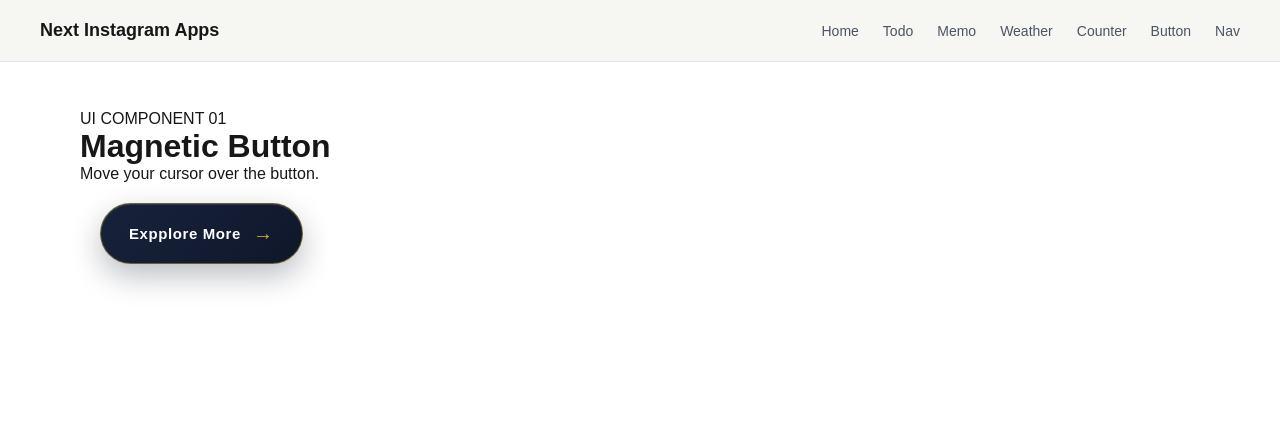
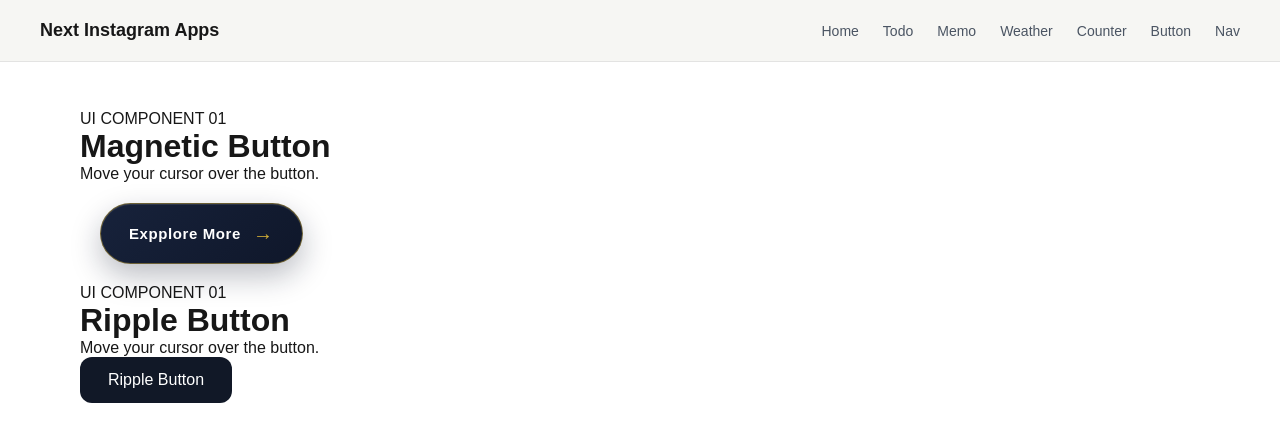
Before and after one commit to usamiyouhei/project-instagram, a Next.js app: page /button in a window 1280 px wide. Shown: the top 442 px of the page. Built offline with nearby package versions, Linux system fonts and the light colour scheme.

Commit message:
update rippleButton

```diff
--- a/src/app/button/page.tsx
+++ b/src/app/button/page.tsx
@@ -1,17 +1,29 @@
 import React from "react";
 import styles from "./page.module.scss";
 import MagneticButton from "@/components/ui/buttons/MagneticButton/MagneticButton";
+import RippleButton from "@/components/ui/buttons/RippleButton";
 
 export default function page() {
   return (
     <main className={styles.page}>
       <div className={styles.content}>
+        <div className={styles.magnetic}>
+          <p className={styles.label}>UI COMPONENT 01</p>
+
+          <h1>Magnetic Button</h1>
+
+          <p className={styles.discription}>
+            Move your cursor over the button.
+          </p>
+          <MagneticButton>Expplore More</MagneticButton>
+        </div>
+        <div className={styles.ripple}></div>
         <p className={styles.label}>UI COMPONENT 01</p>
 
-        <h1>Magnetic Button</h1>
+        <h1>Ripple Button</h1>
 
         <p className={styles.discription}>Move your cursor over the button.</p>
-        <MagneticButton>Expplore More</MagneticButton>
+        <RippleButton>Ripple Button</RippleButton>
       </div>
     </main>
   );
--- a/src/components/ui/buttons/RippleButton.module.scss
+++ b/src/components/ui/buttons/RippleButton.module.scss
@@ -0,0 +1,33 @@
+.button {
+  position: relative;
+  overflow: hidden;
+
+  padding: 14px 28px;
+  border: none;
+  border-radius: 12px;
+  background: #111827;
+  color: white;
+
+  font-size: 16px;
+  cursor: pointer;
+}
+
+.ripple {
+  position: absolute;
+
+  width: 20px;
+  height: 20px;
+
+  border-radius: 50%;
+  background: rgba(255, 255, 255, 0.5);
+  transform: translate(-50%, -50%) scale(0);
+  animation: ripple 600ms ease-out;
+  pointer-events: none;
+}
+
+@keyframes ripple {
+  to {
+    transform: translate(-50%, -50%) scale(12);
+    opacity: 0;
+  }
+}
--- a/src/components/ui/buttons/RippleButton.tsx
+++ b/src/components/ui/buttons/RippleButton.tsx
@@ -8,7 +8,11 @@ type Ripple = {
   id: number;
 };
 
-export default function RippleButton() {
+type RippleButtonProps = {
+  children: React.ReactNode;
+};
+
+export default function RippleButton({ children }: RippleButtonProps) {
   const [ripples, setRipples] = useState<Ripple[]>([]);
 
   const handleClick = (e: React.MouseEvent<HTMLButtonElement>) => {
@@ -29,7 +33,18 @@ export default function RippleButton() {
 
     setTimeout(() => {
       setRipples((prev) => prev.filter((ripple) => ripple.id !== newRipple.id));
-    });
+    }, 600);
   };
-  return <button>Ripple Button</button>;
+  return (
+    <button className={styles.button} onClick={handleClick}>
+      {children}
+      {ripples.map((ripple) => (
+        <span
+          key={ripple.id}
+          className={styles.ripple}
+          style={{ left: ripple.x, top: ripple.y }}
+        />
+      ))}
+    </button>
+  );
 }
```
